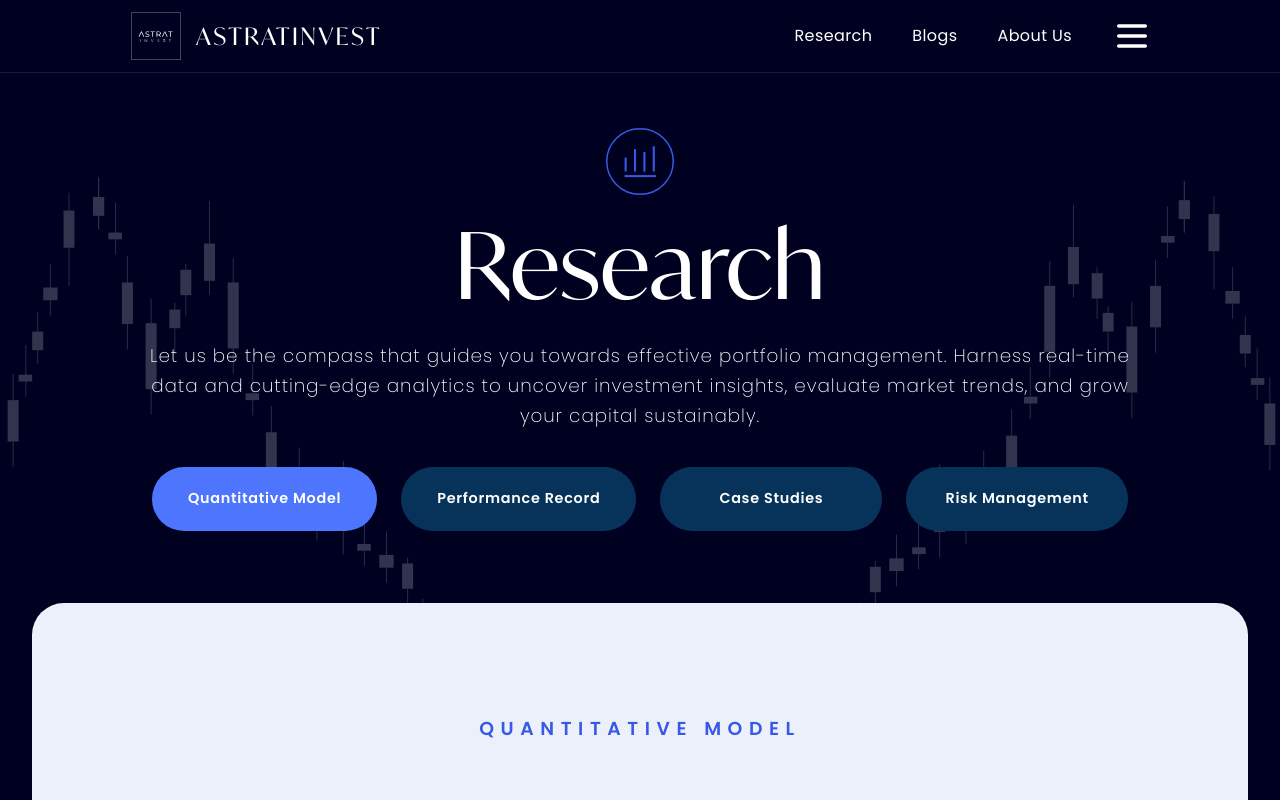
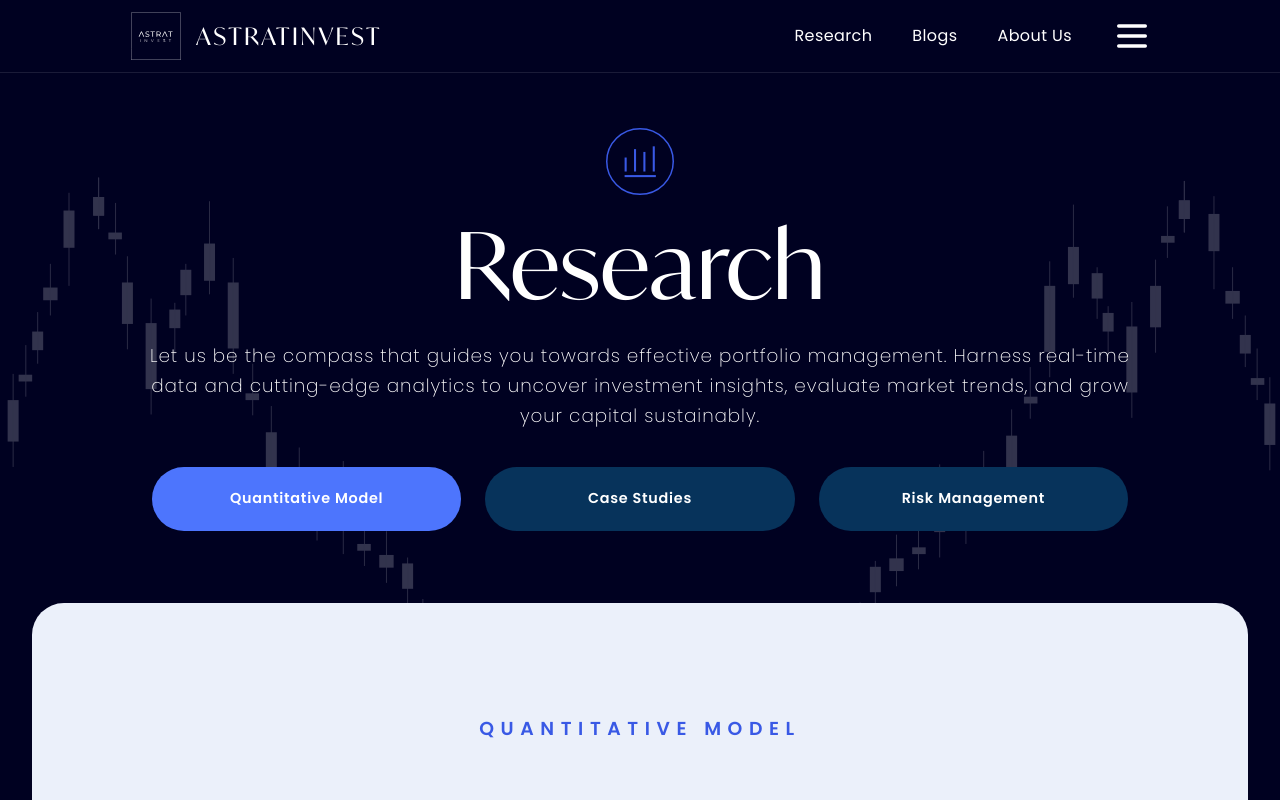
Before and after one commit to tholiaapoorv/astratinvest, a Next.js app: page /research/quantitative-model in a window 1280 px wide. Shown: the top 800 px of the page. Built offline with nearby package versions, Linux system fonts and the light colour scheme; no server answers.

Commit message:
remove: performance record

```diff
--- a/components/Research.tsx
+++ b/components/Research.tsx
@@ -12,10 +12,10 @@ const buttons = [
     href: "/quantitative-model",
   },
 
-  {
-    title: "Performance Record",
-    href: "/performance-record",
-  },
+  // {
+  //   title: "Performance Record",
+  //   href: "/performance-record",
+  // },
   {
     title: "Case Studies",
     href: "/case-studies",
```
